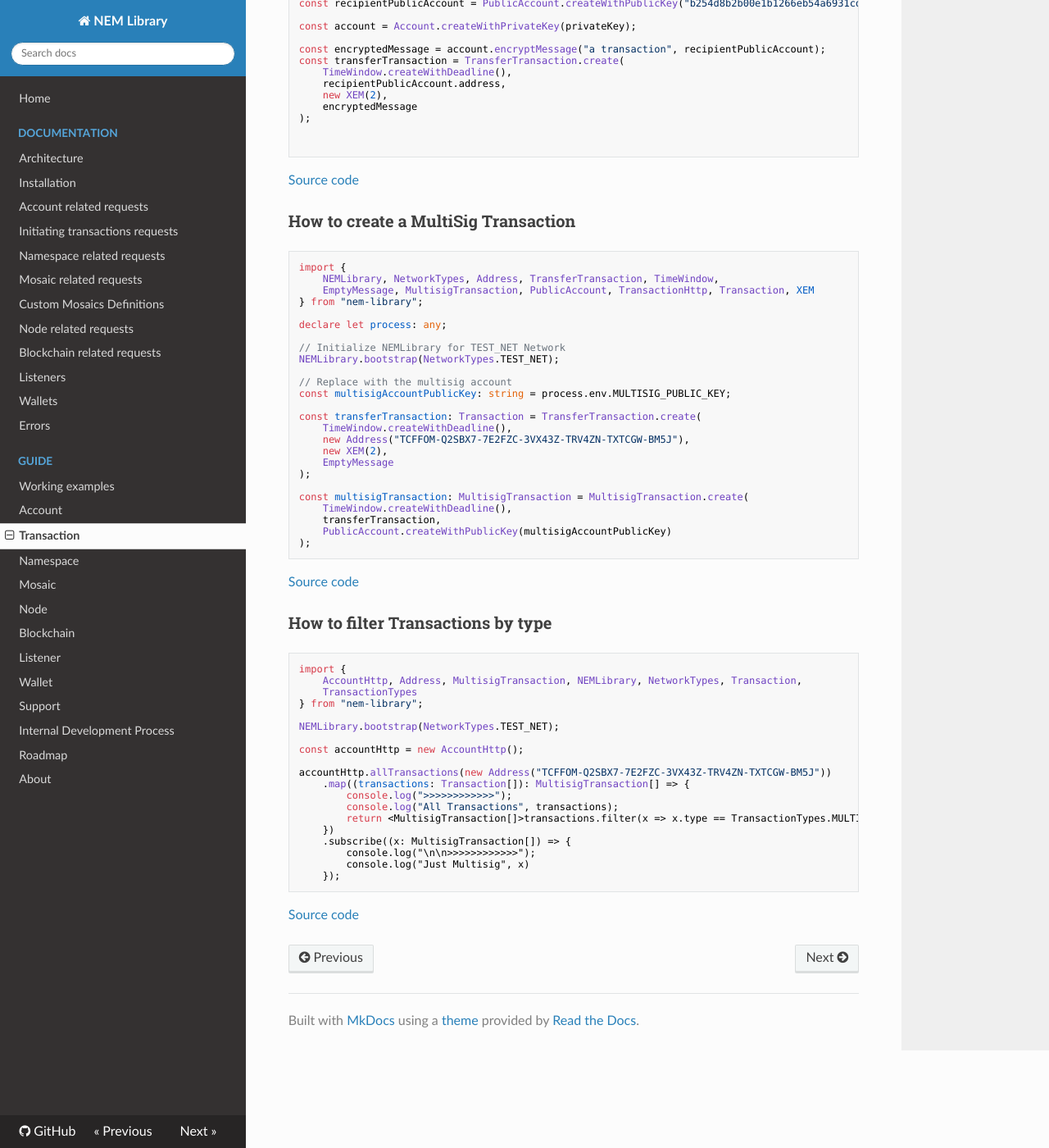
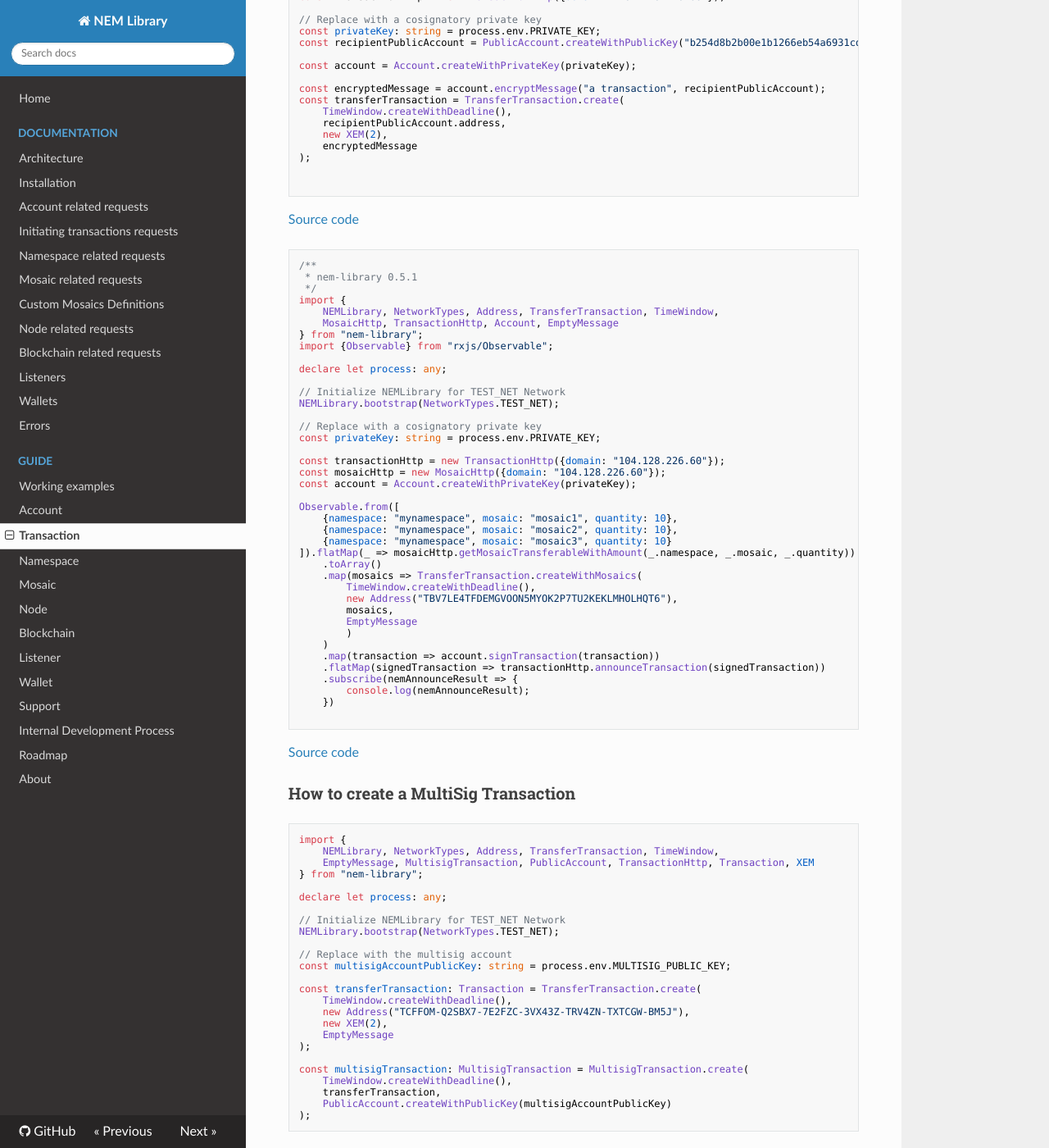
Before and after one commit to takahser/nem-library-docs, an MkDocs documentation site: the page built from docs/guide/transaction.md, in a window 1280 px wide and 1400 px high, scrolled down 1573 px. Shown: the whole window at 82% size. Built offline with MkDocs 1.6.1, drawn with Linux system fonts in a browser that asks for light colours; nearby versions of some CDN libraries; old or Windows-style settings are respelled for this version of MkDocs.

Commit message:
ADDED TransferTransaction with Mosaics example

````diff
--- a/docs/guide/transaction.md
+++ b/docs/guide/transaction.md
@@ -75,6 +75,9 @@ const transferTransaction: Transaction = TransferTransaction.create(
 
 ```
 
+[Source code](https://github.com/aleixmorgadas/nem-library-examples/blob/master/howto/transaction/How_to_create_a_Transfer_Transaction_with_a_Message.ts)
+
+
 ### How to create a Transfer Transaction with an Encrypted Message
 
 ```typescript
@@ -109,7 +112,54 @@ const transferTransaction = TransferTransaction.create(
 
 ```
 
-[Source code](https://github.com/aleixmorgadas/nem-library-examples/blob/master/howto/transaction/How_to_send_a_Transaction_with_a_Message.ts)
+[Source code](https://github.com/aleixmorgadas/nem-library-examples/blob/master/howto/transaction/How_to_create_a_Transfer_Transaction_with_an_Encrypted_Message.ts)
+
+```typescript
+/**
+ * nem-library 0.5.1
+ */
+import {
+    NEMLibrary, NetworkTypes, Address, TransferTransaction, TimeWindow,
+    MosaicHttp, TransactionHttp, Account, EmptyMessage
+} from "nem-library";
+import {Observable} from "rxjs/Observable";
+
+declare let process: any;
+
+// Initialize NEMLibrary for TEST_NET Network
+NEMLibrary.bootstrap(NetworkTypes.TEST_NET);
+
+// Replace with a cosignatory private key
+const privateKey: string = process.env.PRIVATE_KEY;
+
+const transactionHttp = new TransactionHttp({domain: "104.128.226.60"});
+const mosaicHttp = new MosaicHttp({domain: "104.128.226.60"});
+const account = Account.createWithPrivateKey(privateKey);
+
+Observable.from([
+    {namespace: "mynamespace", mosaic: "mosaic1", quantity: 10},
+    {namespace: "mynamespace", mosaic: "mosaic2", quantity: 10},
+    {namespace: "mynamespace", mosaic: "mosaic3", quantity: 10}
+]).flatMap(_ => mosaicHttp.getMosaicTransferableWithAmount(_.namespace, _.mosaic, _.quantity))
+    .toArray()
+    .map(mosaics => TransferTransaction.createWithMosaics(
+        TimeWindow.createWithDeadline(),
+        new Address("TBV7LE4TFDEMGVOON5MYOK2P7TU2KEKLMHOLHQT6"),
+        mosaics,
+        EmptyMessage
+        )
+    )
+    .map(transaction => account.signTransaction(transaction))
+    .flatMap(signedTransaction => transactionHttp.announceTransaction(signedTransaction))
+    .subscribe(nemAnnounceResult => {
+        console.log(nemAnnounceResult);
+    })
+
+```
+
+[Source code](https://github.com/aleixmorgadas/nem-library-examples/blob/master/howto/transaction/How_to_create_a_Transfer_Transaction_with_Mosaics.ts)
+
+
 
 ### How to create a MultiSig Transaction
 
````
